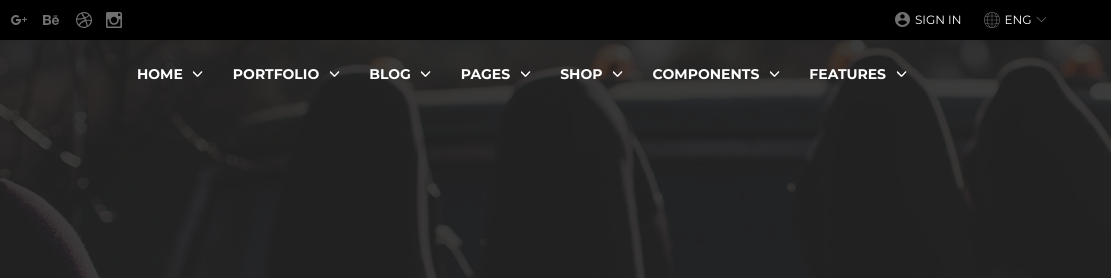
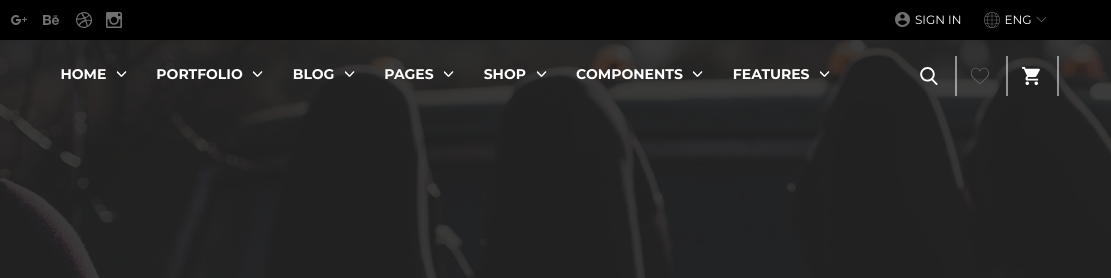
Before and after one commit to Ivan-Kokorin/univer-repo, a plain HTML site: page header.html in a window 1280 px wide. Shown: the top 278 px of the page, 169-1280 px from the left. Drawn offline with Linux system fonts and the light colour scheme.

Commit message:
#add: Добавлен блок с корзиной в header-menu

```diff
--- a/css/main.css
+++ b/css/main.css
@@ -821,6 +821,54 @@ template {
 .header-menu__link:hover {
     border-bottom: 4px solid #ff4081;
 }
+.header-menu__box {
+    display: flex;
+    flex-direction: row;
+}
+.header-menu__search,
+.header-menu__like,
+.header-menu__cart {
+    position: relative;
+    display: flex;
+    padding: 20px 25px;
+    border-right: 1px solid #fff;
+}
+.header-menu__search::after {
+    content: '';
+    position: absolute;
+    width: 18px;
+    height: 18px;
+    background: url("../img/header/header-menu/search.svg") no-repeat;
+    -webkit-background-size: cover;
+    background-size: cover;
+    top: 50%;
+    left: 0;
+    transform: translateY(-50%) translateX(80%);
+}
+.header-menu__like::after {
+    content: '';
+    position: absolute;
+    width: 18px;
+    height: 18px;
+    background: url("../img/header/header-menu/like.svg") no-repeat;
+    -webkit-background-size: cover;
+    background-size: cover;
+    top: 50%;
+    left: 0;
+    transform: translateY(-50%) translateX(80%);
+}
+.header-menu__cart::after {
+    content: '';
+    position: absolute;
+    width: 18px;
+    height: 18px;
+    background: url("../img/header/header-menu/shopping-cart.svg") no-repeat;
+    -webkit-background-size: cover;
+    background-size: cover;
+    top: 50%;
+    left: 0;
+    transform: translateY(-50%) translateX(80%);
+}
 
 
 /*Оформление главного слайдера*/
--- a/header.html
+++ b/header.html
@@ -61,9 +61,9 @@
                     </ul>
                 </nav>
                 <div class="header-menu__box">
-                    <a class="header-menu_search" href="#"></a>
-                    <a class="header-menu_like" href="#"></a>
-                    <a class="header-menu_cart" href="#"></a>
+                    <a class="header-menu__search" href="#"></a>
+                    <a class="header-menu__like" href="#"></a>
+                    <a class="header-menu__cart" href="#"></a>
                 </div>
                 <!-- /.header-menu__box -->
             </div>
```
Also changed, not shown: img/header/header-menu/like.svg (added), img/header/header-menu/search.svg (added), img/header/header-menu/shopping-cart.svg (added).
